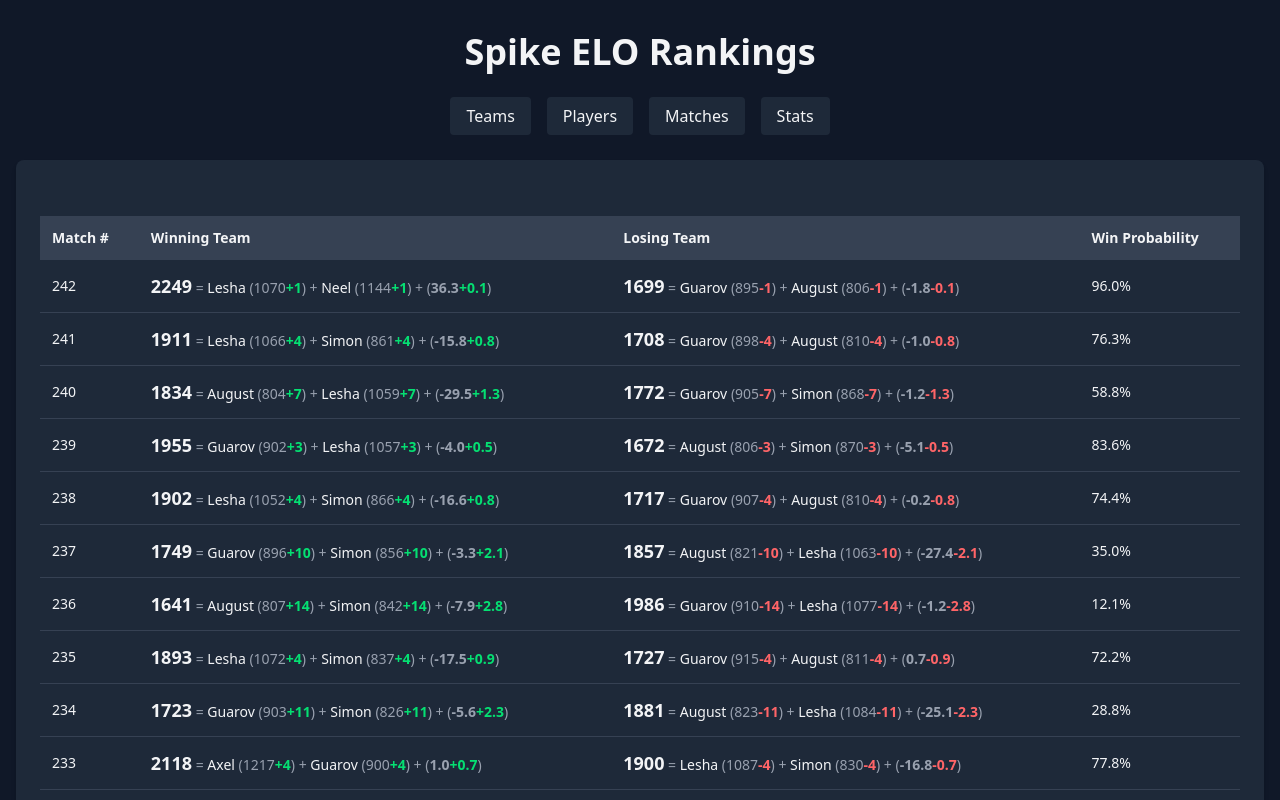
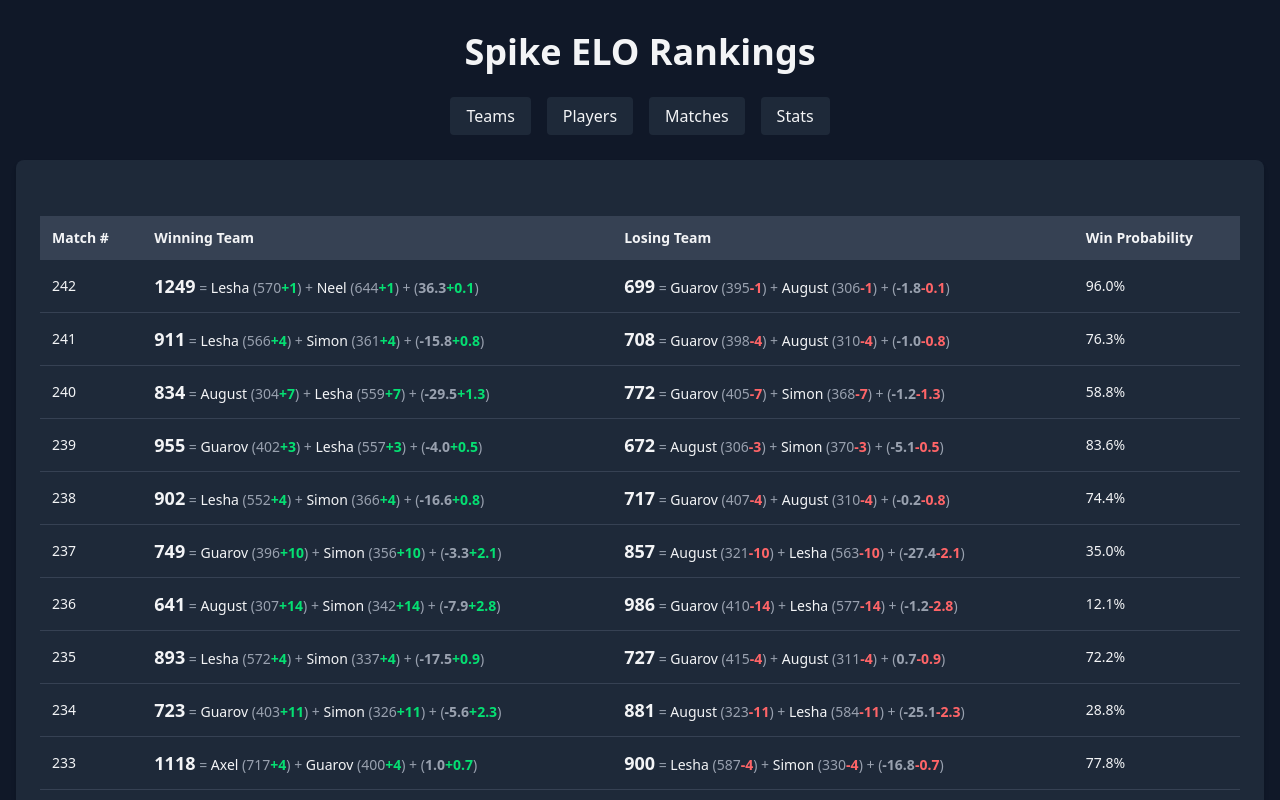
Before and after one commit to thetazero/spklo, a React (Vite) app: page /#/matches in a window 1280 px wide. Shown: the top 800 px of the page. Built offline with nearby package versions, Linux system fonts and the light colour scheme.

Commit message:
init at 500

```diff
--- a/src/engine/main.ts
+++ b/src/engine/main.ts
@@ -39,7 +39,7 @@ export class Engine {
     }
 
     getElo(player: PlayerName): number {
-        return this.elos[player] || 1000;
+        return this.elos[player] || 500;
     }
 
     getMatchCount(player: PlayerName): number {
```
